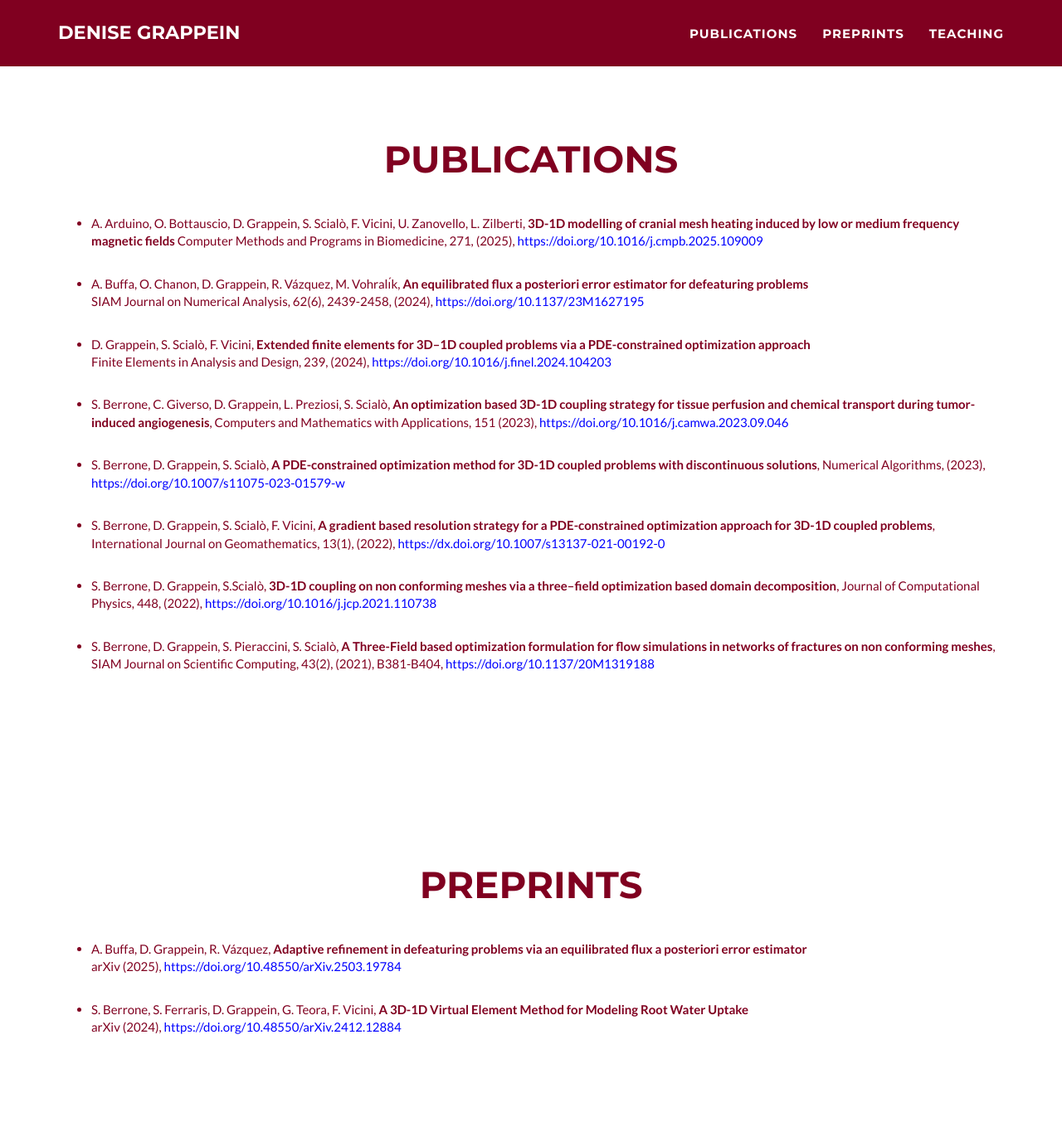
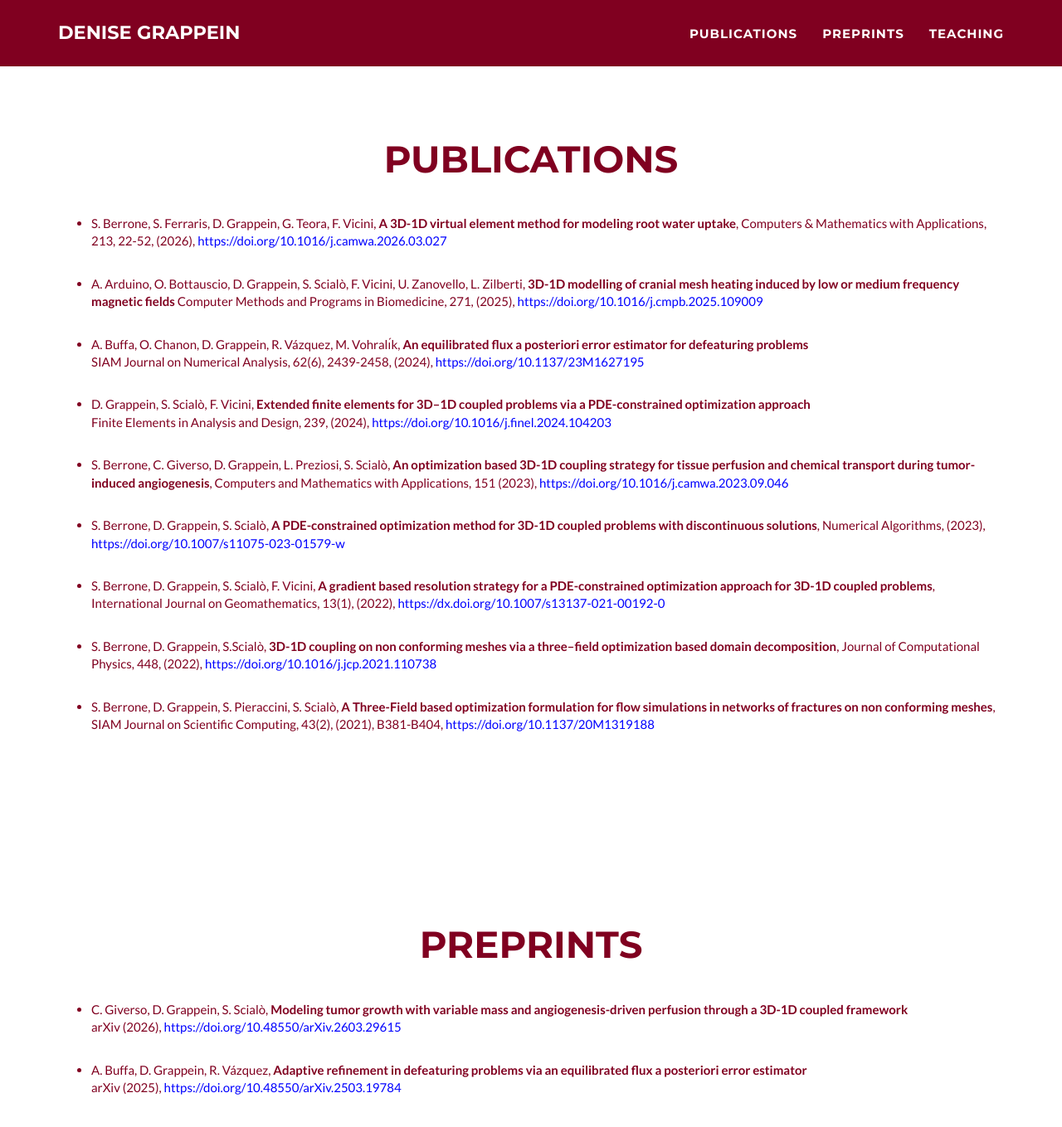
Before and after one commit to dgrappein/dgrappein.github.io, a Jekyll site: the page built from _posts/2025-05-06-Coupled2025.markdown, in a window 1280 px wide and 1400 px high, scrolled down 888 px. Shown: the top 1359 px of the window at 83% size. Built offline with Jekyll 4.4.1, drawn with Linux system fonts in a browser that asks for light colours.

Commit message:
updated publications and preprints

```diff
--- a/_includes/preprints.html
+++ b/_includes/preprints.html
@@ -6,11 +6,10 @@
            <h2 class="text-center">Preprints</h2> <!-- Title for the Publications section, centered -->
       <br><br>
        <ul class="publication-list">
+        <li>C. Giverso, D. Grappein, S. Scialò, <strong>Modeling tumor growth with variable mass and angiogenesis-driven perfusion through a 3D-1D coupled framework</strong><br> arXiv (2026), <a href="https://doi.org/10.48550/arXiv.2603.29615">https://doi.org/10.48550/arXiv.2603.29615</a></li>
         <li>A. Buffa, D. Grappein, R. Vázquez, <strong>Adaptive refinement in defeaturing
             problems via an equilibrated flux a posteriori error estimator</strong><br> arXiv (2025), <a href="https://doi.org/10.48550/arXiv.2503.19784">https://doi.org/10.48550/arXiv.2503.19784</a></li>
-            <li>S. Berrone, S. Ferraris, D. Grappein, G. Teora, F. Vicini, <strong>A 3D-1D
-            Virtual Element Method for Modeling Root Water Uptake</strong><br> arXiv (2024), <a href="https://doi.org/10.48550/arXiv.2412.12884">https://doi.org/10.48550/arXiv.2412.12884</a></li>
-            <!-- Add more publications here -->
+<!-- Add more publications here -->
           </ul>
         </div>
       </div>
--- a/_includes/publications.html
+++ b/_includes/publications.html
@@ -6,6 +6,7 @@
          <h2 class="text-center">Publications</h2> <!-- Title for the Publications section, centered -->
 	<br><br>
 	 <ul class="publication-list">
+		 <li>S. Berrone, S. Ferraris, D. Grappein, G. Teora, F. Vicini, <strong>A 3D-1D virtual element method for modeling root water uptake</strong>, Computers &amp; Mathematics with Applications, 213, 22-52, (2026), <a href="https://doi.org/10.1016/j.camwa.2026.03.027">https://doi.org/10.1016/j.camwa.2026.03.027</a></li>
 		 <li>A. Arduino, O. Bottauscio, D. Grappein, S. Scialò, F. Vicini, U. Zanovello, L. Zilberti, <strong>3D-1D modelling of cranial mesh heating induced by low or medium frequency magnetic fields</strong> Computer Methods and Programs in Biomedicine, 271, (2025), <a href="https://doi.org/10.1016/j.cmpb.2025.109009">https://doi.org/10.1016/j.cmpb.2025.109009</a></li>
 		 <li>A. Buffa, O. Chanon, D. Grappein, R. Vázquez, M. Vohralı́k, <strong>An equilibrated flux a posteriori error estimator for defeaturing problems</strong><br> SIAM Journal on Numerical Analysis, 62(6), 2439-2458, (2024), <a href="https://doi.org/10.1137/23M1627195">https://doi.org/10.1137/23M1627195</a></li>
 		 <li>D. Grappein, S. Scialò, F. Vicini, <strong>Extended finite elements for 3D–1D coupled problems via a PDE-constrained optimization approach</strong><br> Finite Elements in Analysis and Design, 239, (2024), <a href="https://doi.org/10.1016/j.finel.2024.104203">https://doi.org/10.1016/j.finel.2024.104203</a></li>
```
